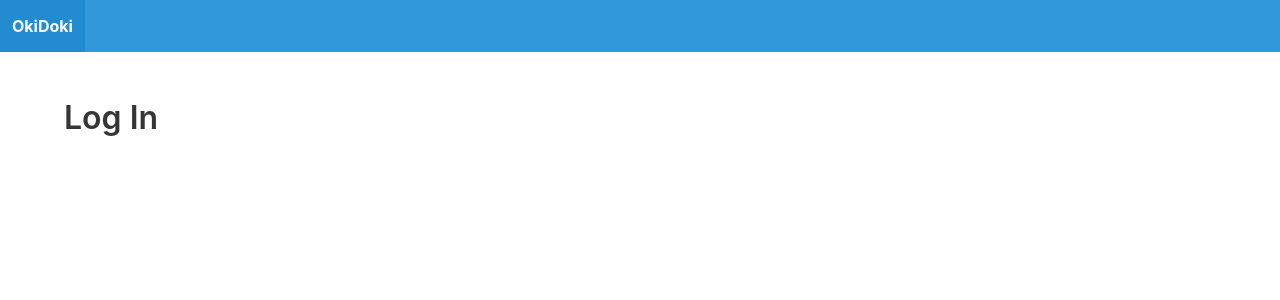
After one commit to coderj001/OkiDoki, a Django app: template OkiDoki/templates/core/login.html in a window 1280 px wide. The commit adds this page. Shown: the top 300 px of the page. Run offline with Django 3.2, Linux system fonts and the light colour scheme; the template is opened without the code that fills it, so the values that code supplies are empty.

Commit message:
created login and signup html page

```diff
--- a/OkiDoki/OkiDoki/settings.py
+++ b/OkiDoki/OkiDoki/settings.py
@@ -20,6 +20,7 @@ INSTALLED_APPS = [
     'django.contrib.staticfiles',
 
     'core',
+    'user_profile',
 ]
 
 # Added Plugin
--- a/OkiDoki/core/urls.py
+++ b/OkiDoki/core/urls.py
@@ -1,8 +1,8 @@
 from django.urls import path, include
-from core.views import demo
+from core.views import frontpage
 
 app_name = "core"
 
 urlpatterns = [
-    path('demo/', demo, name="demo"),
+    path('', frontpage, name="frontpage"),
 ]
--- a/OkiDoki/core/views.py
+++ b/OkiDoki/core/views.py
@@ -1,5 +1,5 @@
 from django.shortcuts import render
 
 
-def demo(request):
+def frontpage(request):
     return render(request, 'core/frontpage.html', {})
--- a/OkiDoki/templates/base.html
+++ b/OkiDoki/templates/base.html
@@ -4,14 +4,14 @@
 <head>
     <meta charset="UTF-8">
     <meta name="viewport" content="width=device-width">
-    <title>OkiDoki - {%block title%}{%endblock title%}</title>
+    <title>OkiDoki - {%block title%}Home Page{%endblock title%}</title>
     <link rel="stylesheet" href="{%static 'css/bulma.min.css'%}">
 </head>
 <body>
     <!-- Nav -->
     <nav class="navbar is-info" role="navigation">
         <div class="navbar-brand">
-            <a href="#" class="navbar-item"><strong>OkiDoki</strong></a>
+            <a href="{%url 'core:frontpage'%}" class="navbar-item"><strong>OkiDoki</strong></a>
             <a class="navbar-burgar" href="#">
                 <span aria-hidden="true"></span>
                 <span aria-hidden="true"></span>
@@ -22,7 +22,7 @@
     <!-- End Nav -->
 
     <!-- Content -->
-    <section class="content">
+    <section class="section">
         {%block content%}
         {%endblock content%}
     </section>
--- /dev/null
+++ b/OkiDoki/templates/core/login.html
@@ -0,0 +1,14 @@
+{%extends 'base.html'%}
+
+{%block title%} Login Page {%endblock title%}
+
+
+{%block content%}
+    <div class="container">
+        <div class="columns">
+            <div class="column is-12">
+                <h1 class="title">Log In</h1>
+            </div>
+        </div>
+    </div>
+{%endblock content%}
```
Also changed, not shown: OkiDoki/templates/core/signup.html (added, +14 -0 lines).
